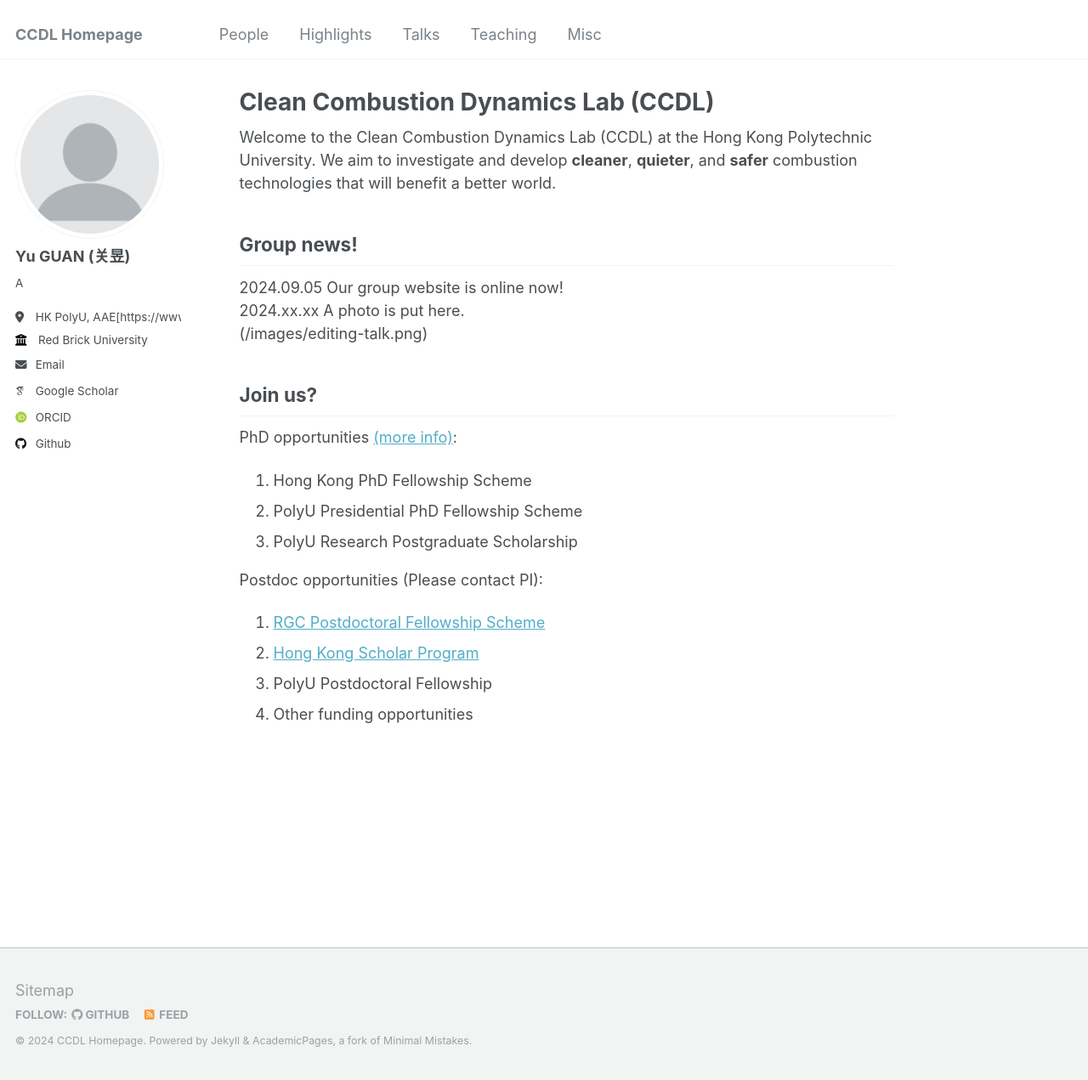
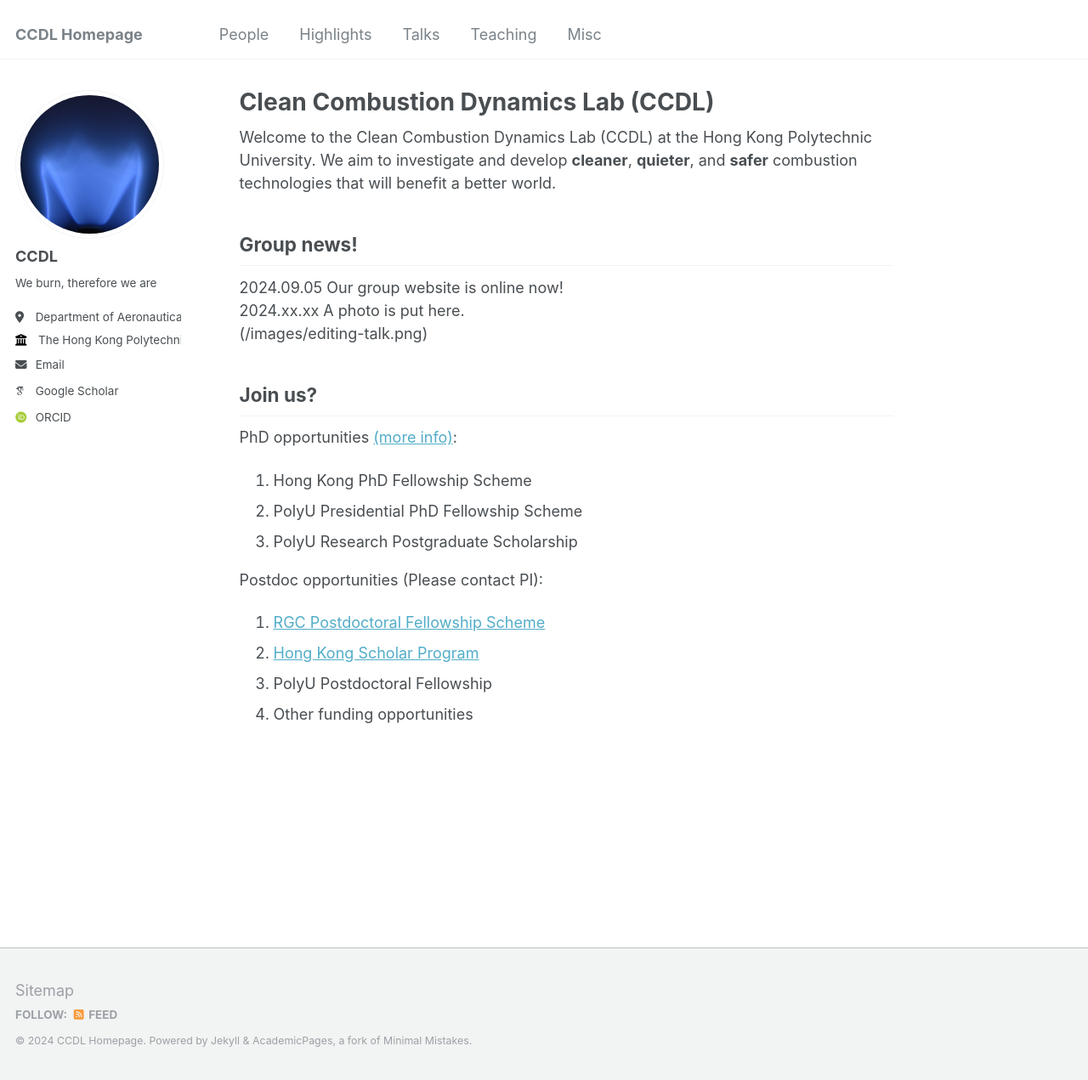
Before and after one commit to RickGuanYu/CCDL.github.io, a Jekyll site: the page built from _pages/about.md, in a window 1280 px wide and 1271 px high. Shown: the whole window at 85% size. Built offline with Jekyll 4.4.1, drawn with Linux system fonts in a browser that asks for light colours; some web fonts are replaced.

Commit message:
Update _config.yml

```diff
--- a/_config.yml
+++ b/_config.yml
@@ -21,14 +21,14 @@ repository               : "academicpages/academicpages.github.io"
 #               Additional customization can be done by editing /_includes/author-profile.html
 author:
   # Biographic information
-  avatar           : "profile.png"
-  name             : "Yu GUAN (关昱)"
+  avatar           : "M_Flame.jpg"
+  name             : "CCDL"
   pronouns         : # example: "she/her"
-  bio              : "A "
-  location         : "HK PolyU, AAE[https://www.polyu.edu.hk/aae/people/academic-staff/dr-guan-yu/]"
-  employer         : "Red Brick University"
+  bio              : "We burn, therefore we are"
+  location         : "Department of Aeronautical and Aviation Engineering"
+  employer         : "The Hong Kong Polytechnic University"
   uri              : # URL
-  email            : "none@example.org"
+  email            : "yu.guan@polyu.edu.hk"
 
   # Academic websites
   arxiv            : # URL - Update with the correct link to your profile
@@ -43,7 +43,7 @@ author:
   bitbucket        : # Username - Update with your username on the site
   codepen          : # Username
   dribbble         : # Username
-  github           : "academicpages"
+  github           : # "academicpages"
   kaggle           : # Username
   stackoverflow    : # User number or user number and name (i.e., use "1" or "1/jeff-atwood")
 
```
